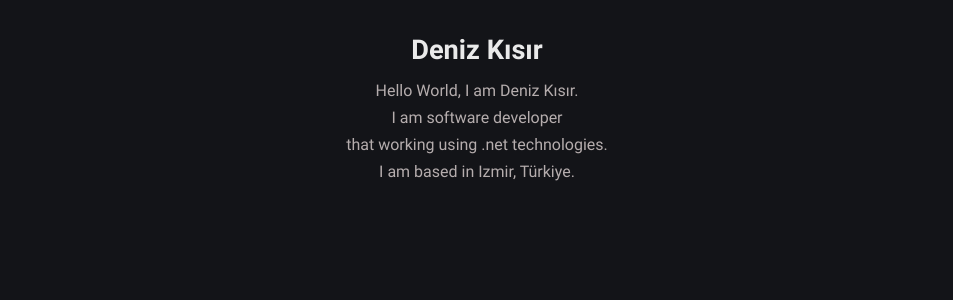
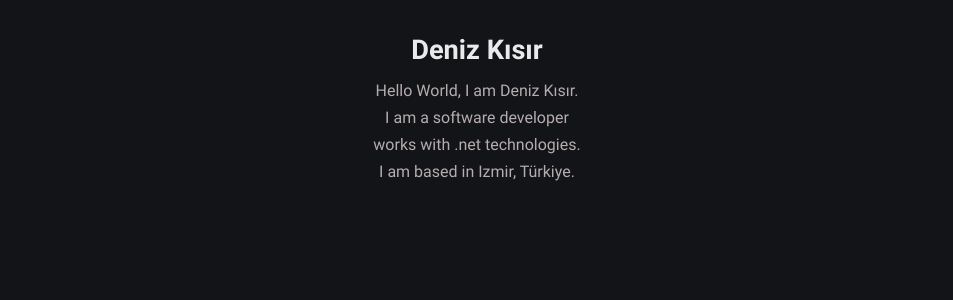
Before and after one commit to denizkisir/denizkisir.github.io, a Jekyll site: the page built from index.md, in a window 1280 px wide. Shown: the part 143-443 px from the top of the page, without its empty margins (163-1116 px from the left). Built offline with Jekyll 4.4.1, drawn with Linux system fonts in a browser that asks for light colours.

Commit message:
Update _config.yml

```diff
--- a/_config.yml
+++ b/_config.yml
@@ -9,7 +9,7 @@ mode: dark # default theme "dark" | "light"
 # Profile settings
 author:
   name: Deniz Kısır # author name
-  bio: ['Hello World, I am Deniz Kısır.', 'I am software developer', 'that working using .net technologies.', 'I am based in Izmir, Türkiye.']
+  bio: ['Hello World, I am Deniz Kısır.', 'I am a software developer', 'works with .net technologies.', 'I am based in Izmir, Türkiye.']
   email: denizkisir@gmail.com # your contact adress
 
 # Url settings
```
